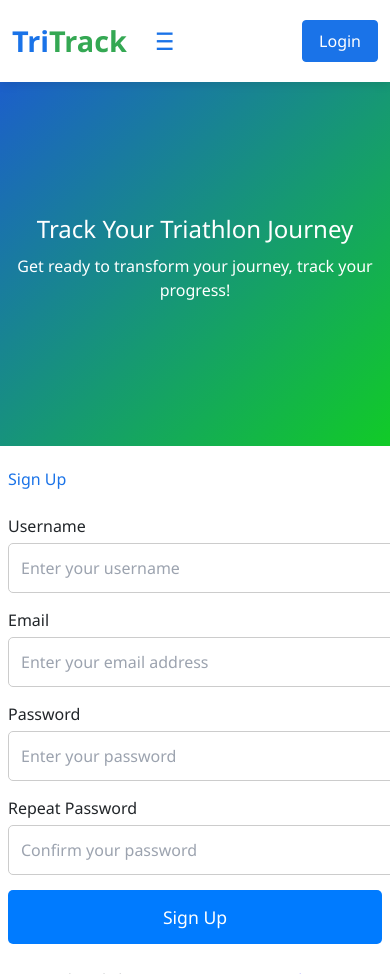
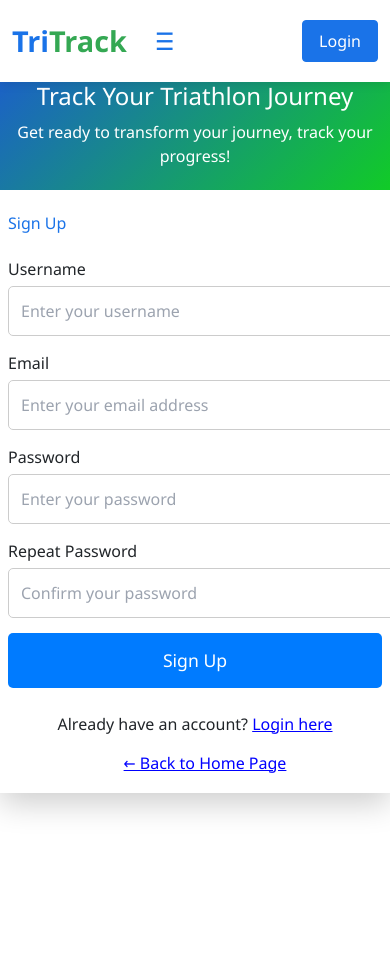
Before and after one commit to vuhuy194779/Agile-Web-Dev-CITS5505, a Flask app: page /signup in a window 390 px wide. Run offline with Flask 3, Linux system fonts and the light colour scheme; some libraries are stand-ins or nearby versions.

Commit message:
Update welcome-page.css

```diff
--- a/web/app/static/welcome-page.css
+++ b/web/app/static/welcome-page.css
@@ -558,7 +558,10 @@
 
 @media (max-width: 600px) {
   .back-home-mobile {
-    display: inline-block;
+    display: inline-block !important;
+    text-align: center;
+    width: 100%;
+    margin-top: 15px;
   }
 
   .hero-content {
@@ -640,33 +643,31 @@
     width: 100vw !important;
     min-width: unset !important;
     max-width: 100vw !important;
-    height: 100vh !important;
+    height: auto !important;
     min-height: unset !important;
-    max-height: 100vh !important;
+    max-height: unset !important;
     border-radius: 0 !important;
     left: 0 !important;
-    top: 70px !important;
+    top: 0 !important;
     transform: none !important;
+    position: static !important;
+    margin-top: 60px !important;
   }
   .modal-card {
-    flex-direction: column !important;
-    width: 100vw !important;
-    height: 100vh !important;
-    min-width: unset !important;
-    max-width: 100vw !important;
-    min-height: unset !important;
-    max-height: 100vh !important;
+    display: block !important;
   }
-  .modal-card-image,
-  .modal-card-form {
-    width: 100% !important;
-    min-width: unset !important;
-    max-width: 100vw !important;
-    padding: 16px !important;
-    box-sizing: border-box;
+  .modal-card-image {
+    min-height: 100px !important;
+    height: 130px !important;
+    max-height: 160px !important;
+    display: flex !important;
+    align-items: center !important;
+    justify-content: center !important;
+    padding: 12px 8px !important;
   }
   .modal-card-form {
     padding: 24px 8px 8px 8px !important;
+    overflow-y: auto !important;
   }
   .modal-card-image .overlay-text h1 {
     font-size: 1.5rem !important;
```
